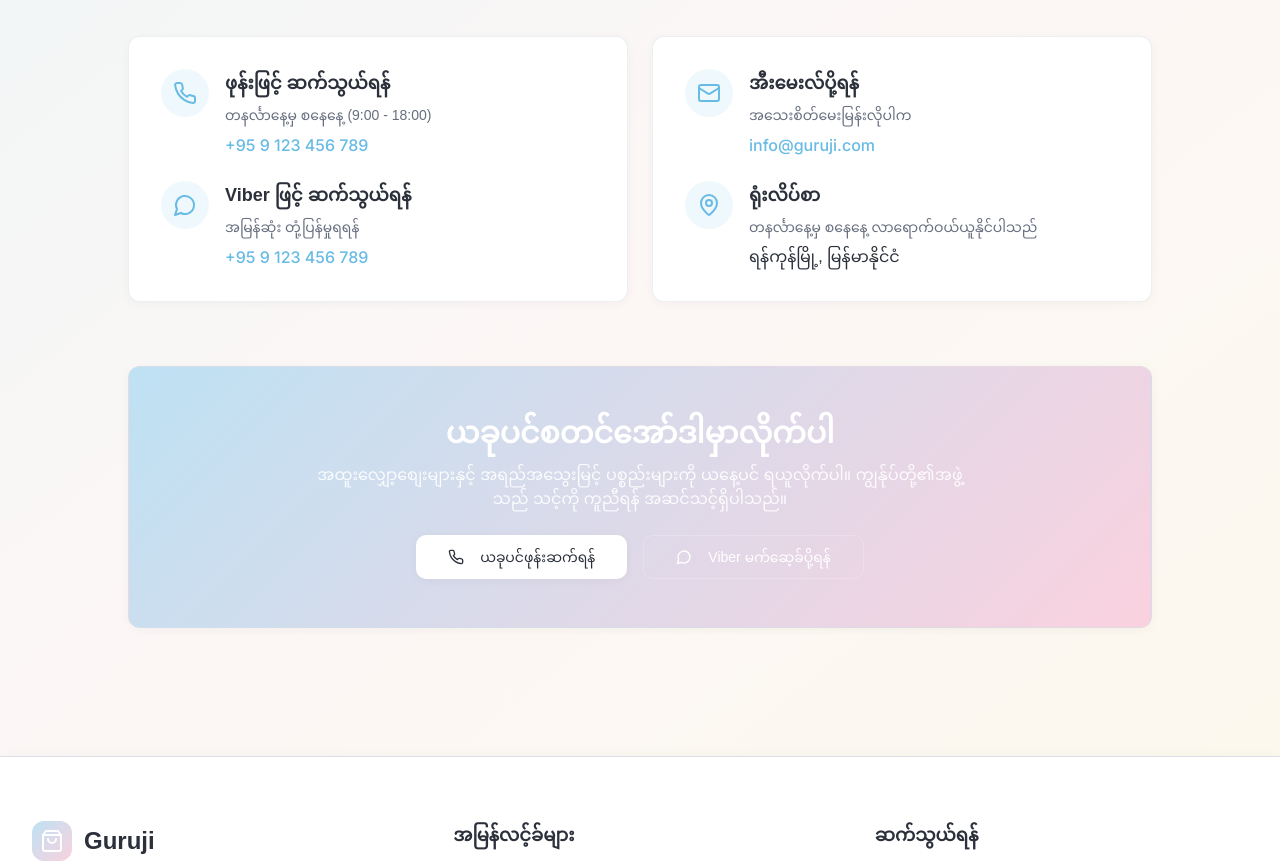
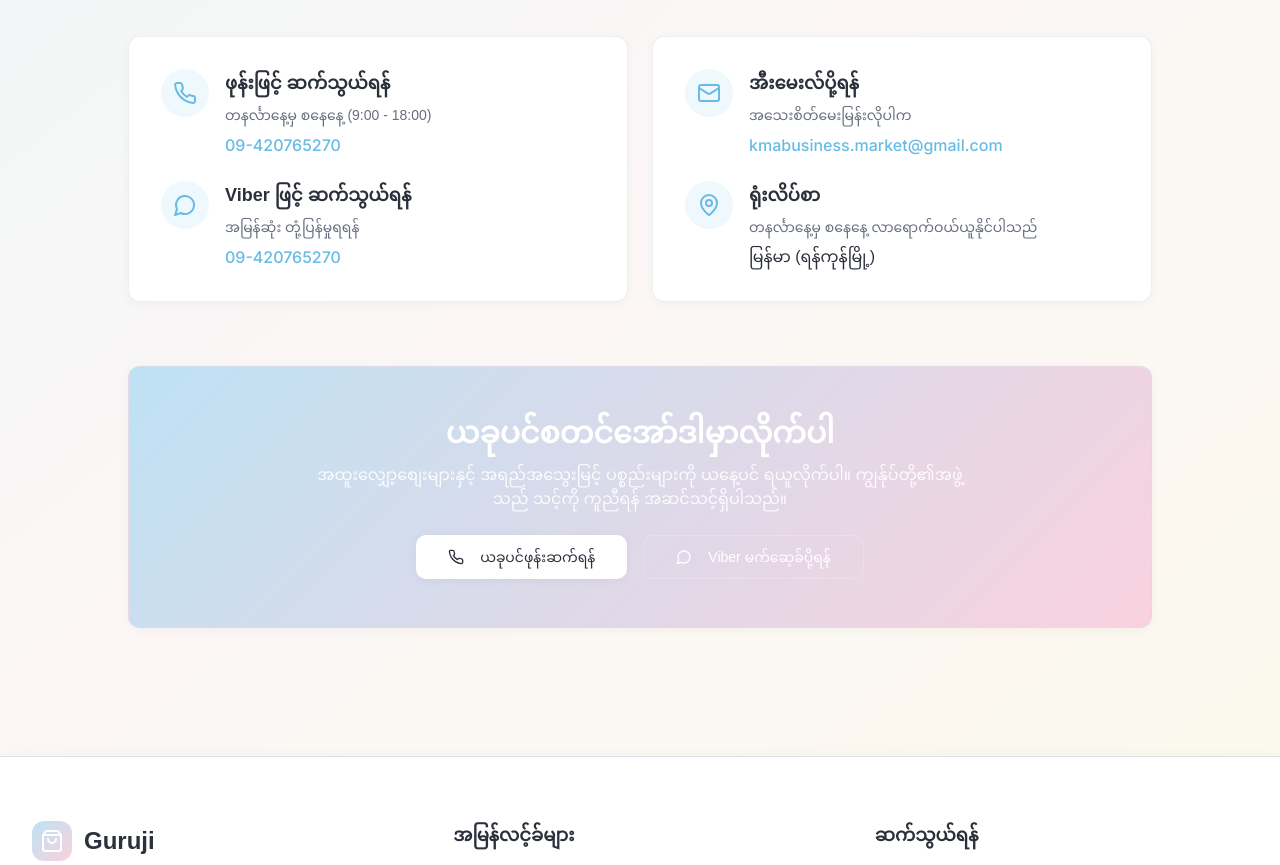
Before and after one commit to Lovexyco/guruji-shop, a React (Vite) app: page / in a window 1280 px wide. Shown: the part 2260-3125 px from the top of the page. Built offline with nearby package versions, Linux system fonts and the light colour scheme; the HTML template or start-up script is replaced by a standard one; a web font is replaced by a local one.

Commit message:
Update contact information

```diff
--- a/src/components/Contact.tsx
+++ b/src/components/Contact.tsx
@@ -33,10 +33,10 @@ const Contact = () => {
                       တနင်္လာနေ့မှ စနေနေ့ (9:00 - 18:00)
                     </p>
                     <a
-                      href="tel:+959123456789"
+                      href="tel:+959420765270"
                       className="text-primary hover:text-primary/80 transition-smooth font-medium block"
                     >
-                      +95 9 123 456 789
+                      09-420765270
                     </a>
                   </div>
                 </div>
@@ -53,10 +53,10 @@ const Contact = () => {
                       အမြန်ဆုံး တုံ့ပြန်မှုရရန်
                     </p>
                     <a
-                      href="viber://chat?number=+959123456789"
+                      href="viber://chat?number=+959420765270"
                       className="text-primary hover:text-primary/80 transition-smooth font-medium block"
                     >
-                      +95 9 123 456 789
+                      09-420765270
                     </a>
                   </div>
                 </div>
@@ -77,10 +77,10 @@ const Contact = () => {
                       အသေးစိတ်မေးမြန်းလိုပါက
                     </p>
                     <a
-                      href="mailto:info@guruji.com"
+                      href="mailto:kmabusiness.market@gmail.com"
                       className="text-primary hover:text-primary/80 transition-smooth font-medium block break-all"
                     >
-                      info@guruji.com
+                      kmabusiness.market@gmail.com
                     </a>
                   </div>
                 </div>
@@ -97,7 +97,7 @@ const Contact = () => {
                       တနင်္လာနေ့မှ စနေနေ့ လာရောက်ဝယ်ယူနိုင်ပါသည်
                     </p>
                     <p className="text-foreground font-pyidaungsu">
-                      ရန်ကုန်မြို့, မြန်မာနိုင်ငံ
+                      မြန်မာ (ရန်ကုန်မြို့)
                     </p>
                   </div>
                 </div>
@@ -122,7 +122,7 @@ const Contact = () => {
                 <Button
                   size="lg"
                   className="bg-card hover:bg-card/90 text-foreground shadow-card hover:shadow-hover transition-smooth w-full sm:w-auto font-pyidaungsu"
-                  onClick={() => window.open('tel:+959123456789', '_self')}
+                  onClick={() => window.open('tel:+959420765270', '_self')}
                 >
                   <Phone className="mr-2 w-4 h-4" />
                   ယခုပင်ဖုန်းဆက်ရန်
@@ -131,7 +131,7 @@ const Contact = () => {
                   size="lg"
                   variant="outline"
                   className="border-primary-foreground/20 bg-transparent text-primary-foreground hover:bg-primary-foreground/10 w-full sm:w-auto font-pyidaungsu"
-                  onClick={() => window.open('viber://chat?number=+959123456789', '_blank')}
+                  onClick={() => window.open('viber://chat?number=+959420765270', '_blank')}
                 >
                   <MessageCircle className="mr-2 w-4 h-4" />
                   Viber မက်ဆေ့ခ်ပို့ရန်
```
